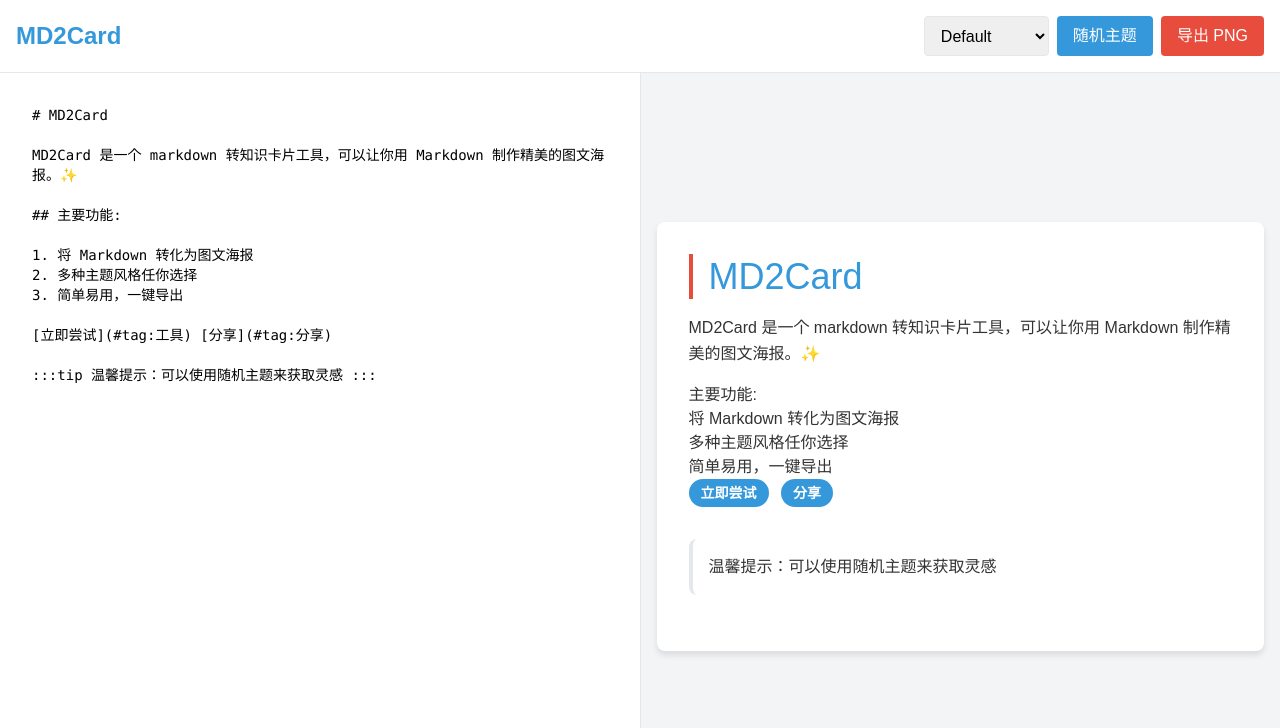
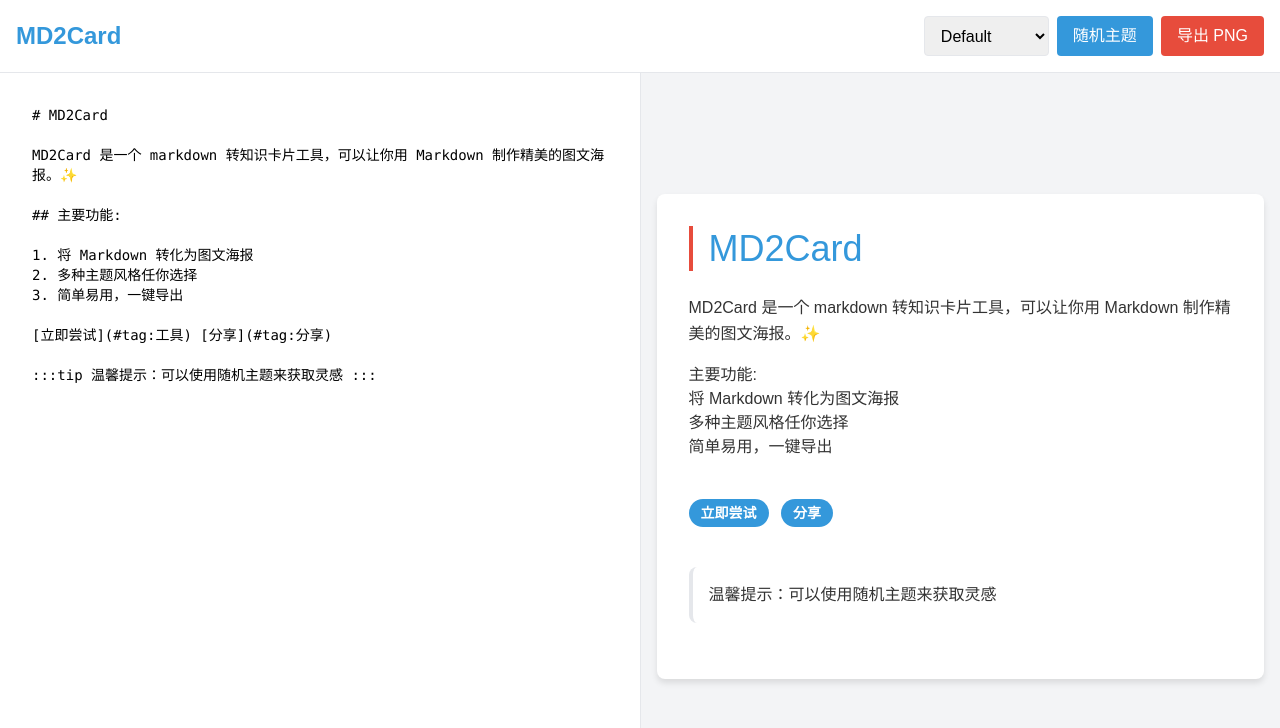
Before and after one commit to i365dev/md2card, a React (Create React App) app: page / in a window 1280 px wide. Shown: the top 728 px of the page. Built offline with nearby package versions, Linux system fonts and the light colour scheme.

Commit message:
refactor theme management to apply themes on initialization and update CSS variables for improved styling

```diff
--- a/src/App.tsx
+++ b/src/App.tsx
@@ -30,10 +30,10 @@ const App: React.FC = () => {
   const themeManagerRef = useRef(new ThemeManager());
   const markdownRendererRef = useRef(new MarkdownRenderer());
 
-  // Apply initial theme
+  // Apply theme on initialization and theme changes
   useEffect(() => {
-    themeManagerRef.current.applyTheme();
-  }, []);
+    themeManagerRef.current.setTheme(currentTheme);
+  }, [currentTheme]);
 
   // Update rendered HTML when markdown changes
   useEffect(() => {
--- a/src/ThemeManager.ts
+++ b/src/ThemeManager.ts
@@ -94,7 +94,7 @@ class ThemeManager {
     // Set data-theme attribute for CSS selectors
     root.setAttribute('data-theme', this.currentTheme);
 
-    // Set CSS variables
+    // Set CSS variables (without quotes for values)
     root.style.setProperty('--background', theme.background);
     root.style.setProperty('--primary-color', theme.primaryColor);
     root.style.setProperty('--text-color', theme.textColor);
@@ -103,12 +103,16 @@ class ThemeManager {
     root.style.setProperty('--border-radius', theme.borderRadius);
     root.style.setProperty('--box-shadow', theme.boxShadow);
 
-    // Clean up any previously set inline background style if using a gradient theme
-    const cardPreview = document.querySelector('.card-preview');
-    if (cardPreview) {
-      if (theme.background.includes('gradient')) {
-        cardPreview.setAttribute('style', ''); // Remove inline background style
-      }
+    // Update card container theme classes
+    const cardContainer = document.getElementById('card-preview');
+    if (cardContainer) {
+      // Remove all theme classes
+      Object.keys(this.themes).forEach(themeId => {
+        cardContainer.classList.remove(`theme-${themeId}`);
+      });
+
+      // Add current theme class
+      cardContainer.classList.add(`theme-${this.currentTheme}`);
     }
   }
 
--- a/src/index.css
+++ b/src/index.css
@@ -7,9 +7,9 @@
   --primary-color: #3498db;
   --text-color: #333333;
   --accent-color: #e74c3c;
-  --font-family: 'Arial, sans-serif';
-  --border-radius: '8px';
-  --box-shadow: '0 4px 6px rgba(0, 0, 0, 0.1)';
+  --font-family: Arial, sans-serif;
+  --border-radius: 8px;
+  --box-shadow: 0 4px 6px rgba(0, 0, 0, 0.1);
 }
 
 @layer components {
@@ -38,14 +38,36 @@
   }
 
   .card-container {
-    @apply w-full max-w-2xl rounded-custom shadow-custom overflow-hidden transition-all duration-300;
+    @apply w-full max-w-2xl overflow-hidden transition-all duration-300;
     background: var(--background);
+    color: var(--text-color);
     font-family: var(--font-family);
+    border-radius: var(--border-radius);
+    box-shadow: var(--box-shadow);
   }
 
   /* Theme-specific styles */
-  [data-theme="instagram"] .card-container {
+  [data-theme="instagram"] .card-container,
+  .theme-instagram {
     background: linear-gradient(45deg, #833ab4, #fd1d1d, #fcb045);
+  }
+
+  [data-theme="twitter"] .card-container,
+  .theme-twitter {
+    /* Twitter 特定样式 */
+    background: var(--background);
+  }
+
+  [data-theme="pinterest"] .card-container,
+  .theme-pinterest {
+    /* Pinterest 特定样式 */
+    background: var(--background);
+  }
+
+  [data-theme="dark"] .card-container,
+  .theme-dark {
+    /* Dark mode 特定样式 */
+    background: var(--background);
   }
 
   .card-content {
@@ -54,7 +76,7 @@
   }
 
   .card-title {
-    @apply text-4xl leading-tight mt-0 mb-4 border-l-4 pl-4;
+    @apply text-4xl leading-tight mt-0 mb-6 border-l-4 pl-4;
     color: var(--primary-color);
     border-color: var(--accent-color);
   }
@@ -84,12 +106,22 @@
   }
 
   .card-tag {
-    @apply inline-block px-3 py-1 mr-2 mb-2 text-white rounded-full text-sm font-bold;
+    @apply inline-block px-3 py-1 mr-2 mb-2 text-white rounded-full text-sm font-bold mt-4;
     background-color: var(--primary-color);
   }
 
+  /* Improve list and content spacing */
+  .card-ordered-list,
+  .card-unordered-list {
+    @apply mb-6;
+  }
+
+  .card-paragraph {
+    @apply mb-4 leading-relaxed;
+  }
+
   .card-callout {
-    @apply my-6 p-4 rounded-lg bg-opacity-10 border-l-4;
+    @apply my-6 p-4 rounded-lg bg-opacity-10 border-l-4 mt-8;
   }
 
   .card-callout-tip {
```
